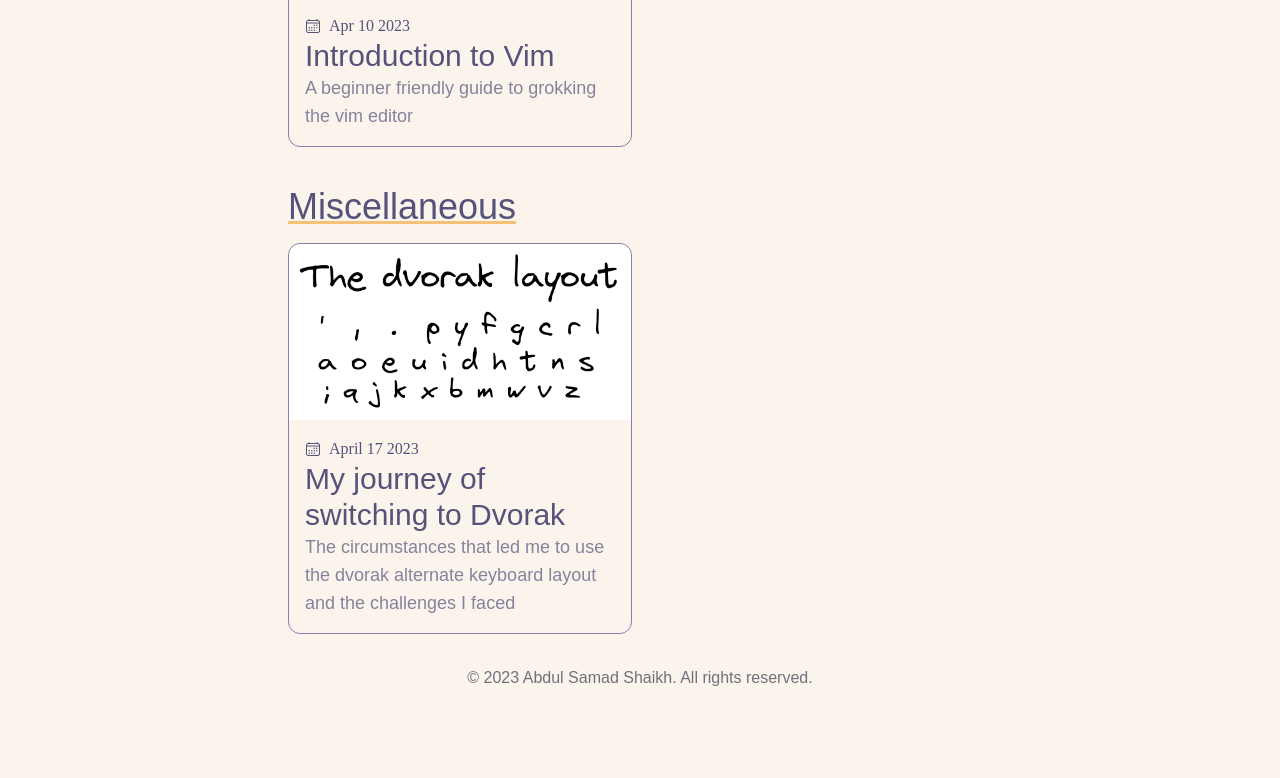
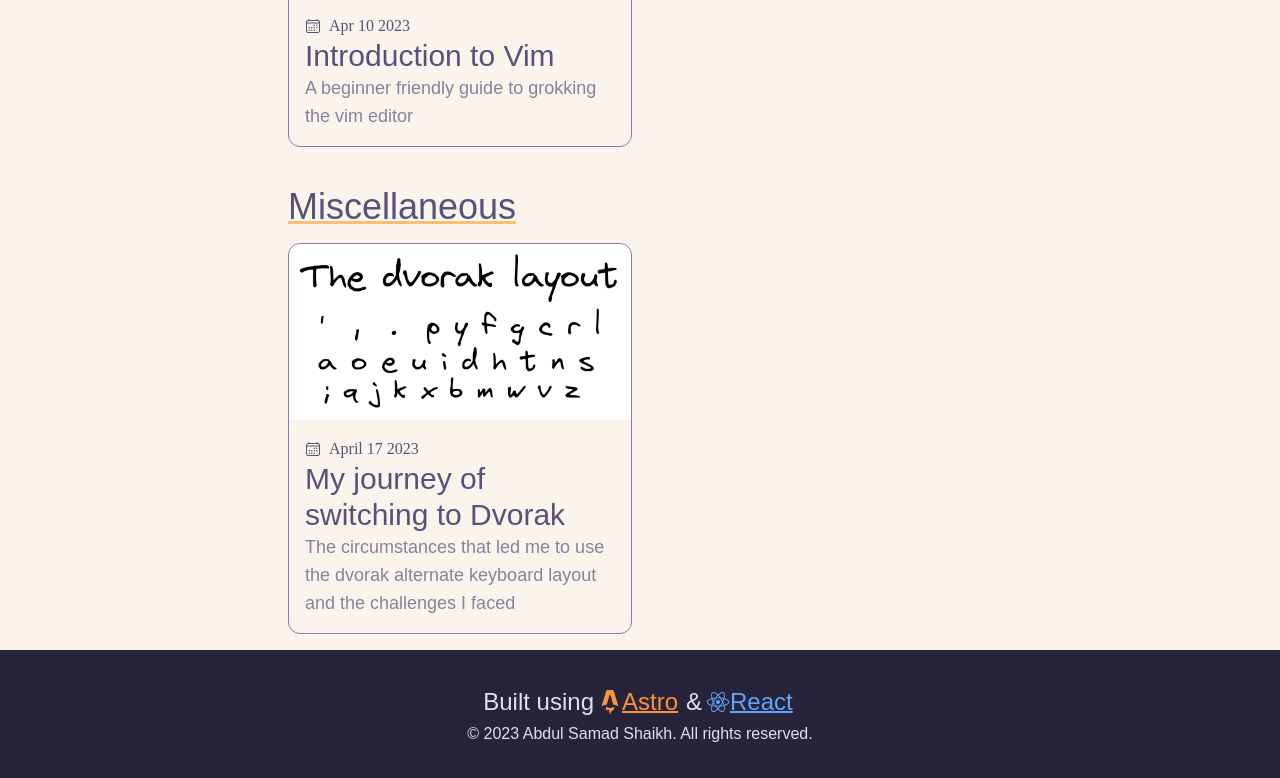
Before and after one commit to schmeekygeek/blog, an Astro site: page / in a window 1280 px wide. Shown: the part 2363-3141 px from the top of the page. Before the commit the page ends 3069 px from the top, so only its background shows below. Built offline with nearby package versions, Linux system fonts and the light colour scheme; Astro itself is replaced by a stand-in of ours; some packages are replaced by stand-ins of ours; a web font is replaced by a local one.

Commit message:
improved footer
added links for stack used

```diff
--- a/src/components/Footer.astro
+++ b/src/components/Footer.astro
@@ -1,13 +1,22 @@
 ---
+import { IoLogoReact } from "react-icons/io5/index.js";
+import { SiAstro } from "react-icons/si/index.js";
 const today = new Date();
 ---
 
-<footer class="text-zinc-500 p-4 text-center">
+<footer class="text-rosePine-text bg-rosePine-overlay p-8 text-center">
+  <div class="align-middle text-2xl font-cabinet text-center inline-flex items-center">
+    Built using
+    <a href="https://astro.build" class="mr-1 items-center inline-flex p-1 align-middle underline underline-offset-1 decoration-2 text-orange-400 hover:transform">
+      <SiAstro />
+      Astro
+    </a>
+    &
+    <a href="https://reactjs.org" class="items-center inline-flex p-1 align-middle underline underline-offset-1 decoration-2 text-blue-400 hover:transform">
+      <IoLogoReact />
+      React
+    </a>
+  </div>
+  <br />
 	&copy; {today.getFullYear()} <a href="/"> Abdul Samad Shaikh. All rights reserved.</a>
 </footer>
-<style>
-	footer {
-		padding: 25px;
-		text-align: center;
-	}
-</style>
--- a/src/pages/index.astro
+++ b/src/pages/index.astro
@@ -2,7 +2,10 @@
 import BaseHead from "../components/BaseHead.astro";
 import Header from "../components/Header.astro";
 import Footer from "../components/Footer.astro";
-import { SITE_TITLE, SITE_DESCRIPTION } from "../consts";
+import {
+  SITE_TITLE,
+  SITE_DESCRIPTION,
+} from "../consts";
 import Body from "../components/Body.astro";
 import Masthead from "../components/Masthead.astro";
 import Head from "../components/Head.astro";
```
